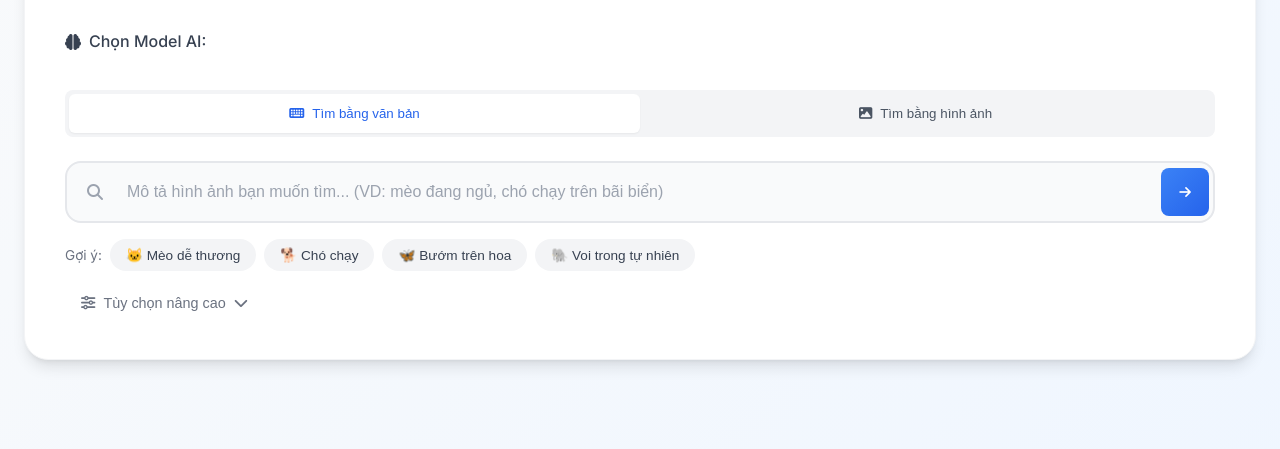
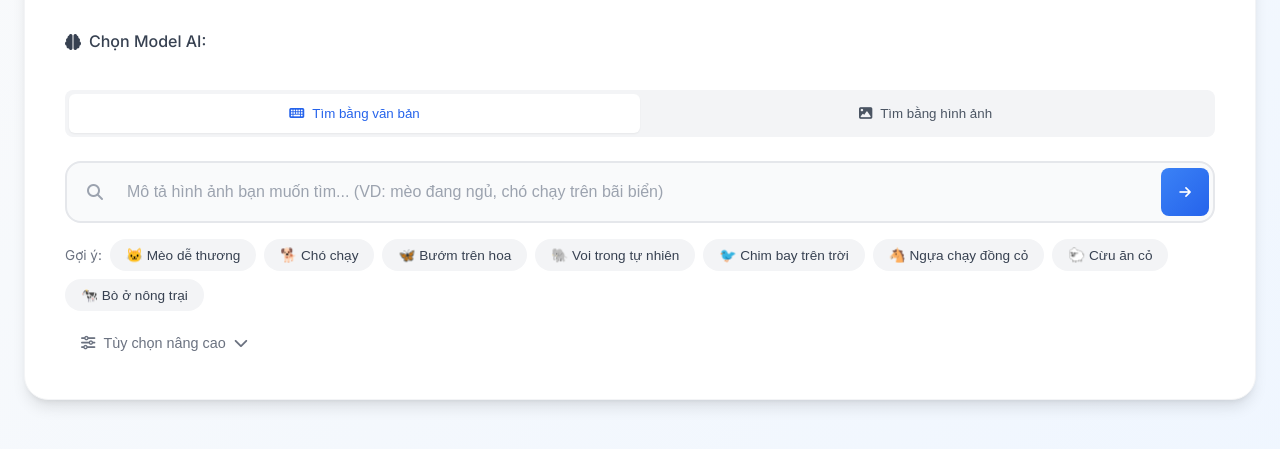
Before and after one commit to bi6-cat/Image-Retrieval-XlaProject, a plain HTML site: page frontend/index.html in a window 1280 px wide. Shown: the part 229-678 px from the top of the page. Drawn offline with Linux system fonts and the light colour scheme; no server answers.

Commit message:
feat: Add additional suggestion chips for enhanced search queries in the frontend

```diff
--- a/frontend/index.html
+++ b/frontend/index.html
@@ -93,6 +93,10 @@
                             <button type="button" class="suggestion-chip" data-query="dog running">🐕 Chó chạy</button>
                             <button type="button" class="suggestion-chip" data-query="butterfly on flower">🦋 Bướm trên hoa</button>
                             <button type="button" class="suggestion-chip" data-query="elephant in nature">🐘 Voi trong tự nhiên</button>
+                            <button type="button" class="suggestion-chip" data-query="bird flying in sky">🐦 Chim bay trên trời</button>
+                            <button type="button" class="suggestion-chip" data-query="horse running in field">🐴 Ngựa chạy đồng cỏ</button>
+                            <button type="button" class="suggestion-chip" data-query="sheep grazing">🐑 Cừu ăn cỏ</button>
+                            <button type="button" class="suggestion-chip" data-query="cow in farm">🐄 Bò ở nông trại</button>
                         </div>
                     </form>
 
```
